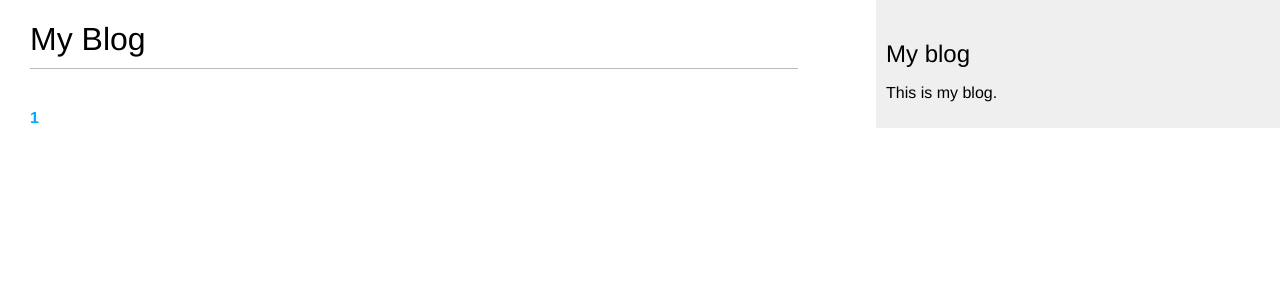
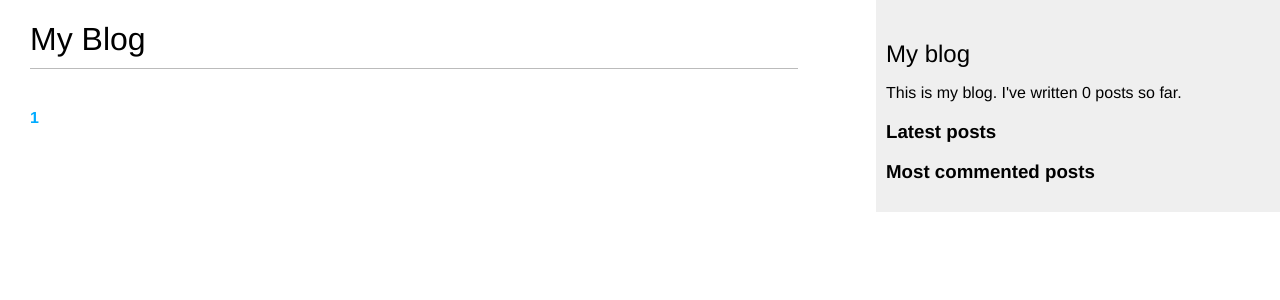
Before and after one commit to AsylbaevMM/pet_django_site, a Django app: page /blog/ in a window 1280 px wide. Shown: the top 300 px of the page. Run offline with Django 4.2, Linux system fonts and the light colour scheme; data that the repository does not hold is empty.

Commit message:
created simple tags, inclusion tags and markdown syntax for posts

```diff
--- /dev/null
+++ b/blog/templatetags/blog_tags.py
@@ -0,0 +1,27 @@
+from django import template
+from ..models import Post
+from django.db.models import Count
+from django.utils.safestring import mark_safe
+import markdown
+
+
+register = template.Library()
+
+@register.simple_tag
+def total_posts():
+    return Post.published.count()
+
+@register.inclusion_tag('blog/post/latest_posts.html')
+def show_latest_posts(count=5):
+    latest_posts = Post.published.order_by('-publish')[:count]
+    return {'latest_posts': latest_posts}
+
+@register.simple_tag
+def get_most_commented_posts(count=5):
+    return Post.published.annotate(
+        total_comments=Count('comments')
+    ).order_by('-total_comments')[:count]
+
+@register.filter(name='markdown')
+def markdown_format(text):
+    return mark_safe(markdown.markdown(text))
--- a/templates/blog/base.html
+++ b/templates/blog/base.html
@@ -1,3 +1,4 @@
+{% load blog_tags %}
 {% load static %}
 <!DOCTYPE html>
 <html>
@@ -12,7 +13,22 @@
 </div>
 <div id="sidebar">
     <h2>My blog</h2>
-    <p>This is my blog.</p>
+    <p>
+        This is my blog.
+        I've written {% total_posts %} posts so far.
+    </p>
+    <h3>Latest posts</h3>
+    {% show_latest_posts 3 %}
+    <h3>Most commented posts</h3>
+    {% get_most_commented_posts as most_commented_posts %}
+    <ul>
+        {% for post in most_commented_posts %}
+            <li>
+                <a href="{{ post.get_absolute_url }}">{{ post.title }}</a>
+            </li>
+        {% endfor %}
+    </ul>
+
 </div>
 </body>
 </html>
--- a/templates/blog/post/detail.html
+++ b/templates/blog/post/detail.html
@@ -1,4 +1,5 @@
 {% extends "blog/base.html" %}
+{% load blog_tags %}
 
 {% block title %}{{ post.title }}{% endblock %}
 {% if tag %}
@@ -9,8 +10,7 @@
     <p class="date">
         Published {{ post.publish }} by {{ post.author }}
     </p>
-
-    {{ post.body|linebreaks }}
+    {{ post.body|markdown }}
     <p class="tags">
         Tags:
         {% for tag in post.tags.all %}
--- /dev/null
+++ b/templates/blog/post/latest_posts.html
@@ -0,0 +1,7 @@
+<ul>
+    {% for post in latest_posts %}
+        <li>
+            <a href="{{ post.get_absolute_url }}">{{ post.title }}</a>
+        </li>
+    {% endfor %}
+</ul>
--- a/templates/blog/post/list.html
+++ b/templates/blog/post/list.html
@@ -1,4 +1,5 @@
 {% extends "blog/base.html" %}
+{% load blog_tags %}
 
 {% block title %}My Blog{% endblock %}
 
@@ -18,16 +19,13 @@
         <p class="tags">
             Tags:
             {% for tag in post.tags.all %}
-                <a href="{% url "blog:post_list_by_tag" tag.slug %}">
-                    {{ tag.name }}
-                </a>
-                {% if not forloop.last %}, {% endif %}
+                <a href="{% url "blog:post_list_by_tag" tag.slug %}">{{ tag.name }}</a>{% if not forloop.last %}, {% endif %}
             {% endfor %}
         </p>
         <p class="date">
             Published {{ post.publish }} by {{ post.author }}
         </p>
-        {{ post.body|truncatewords:30|linebreaks }}
+        {{ post.body|markdown|truncatewords:30|linebreaks }}
     {% endfor %}
     {% include "pagination.html" with page=posts %}
 {% endblock %}
```
Also changed, not shown: blog/templatetags/__init__.py (added).
